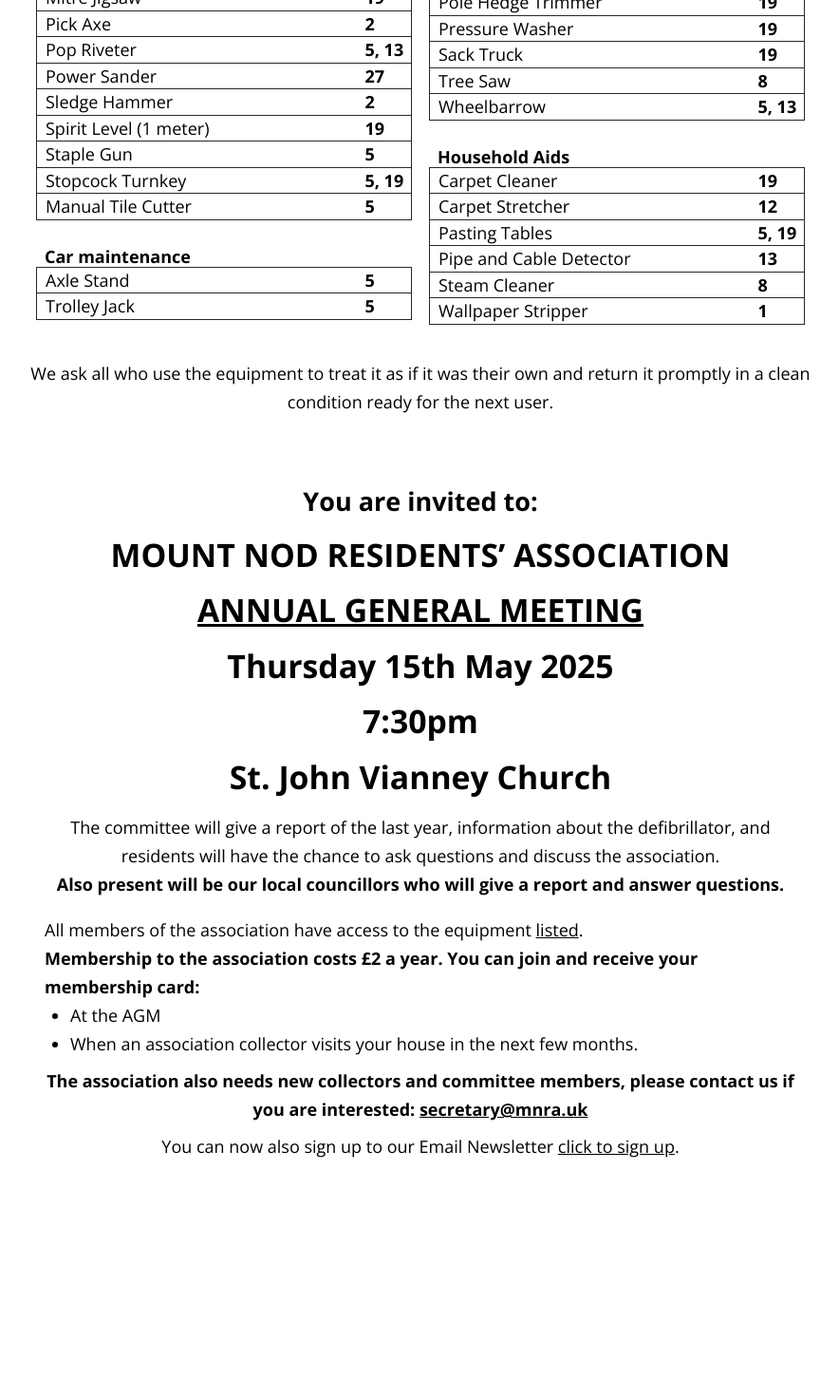
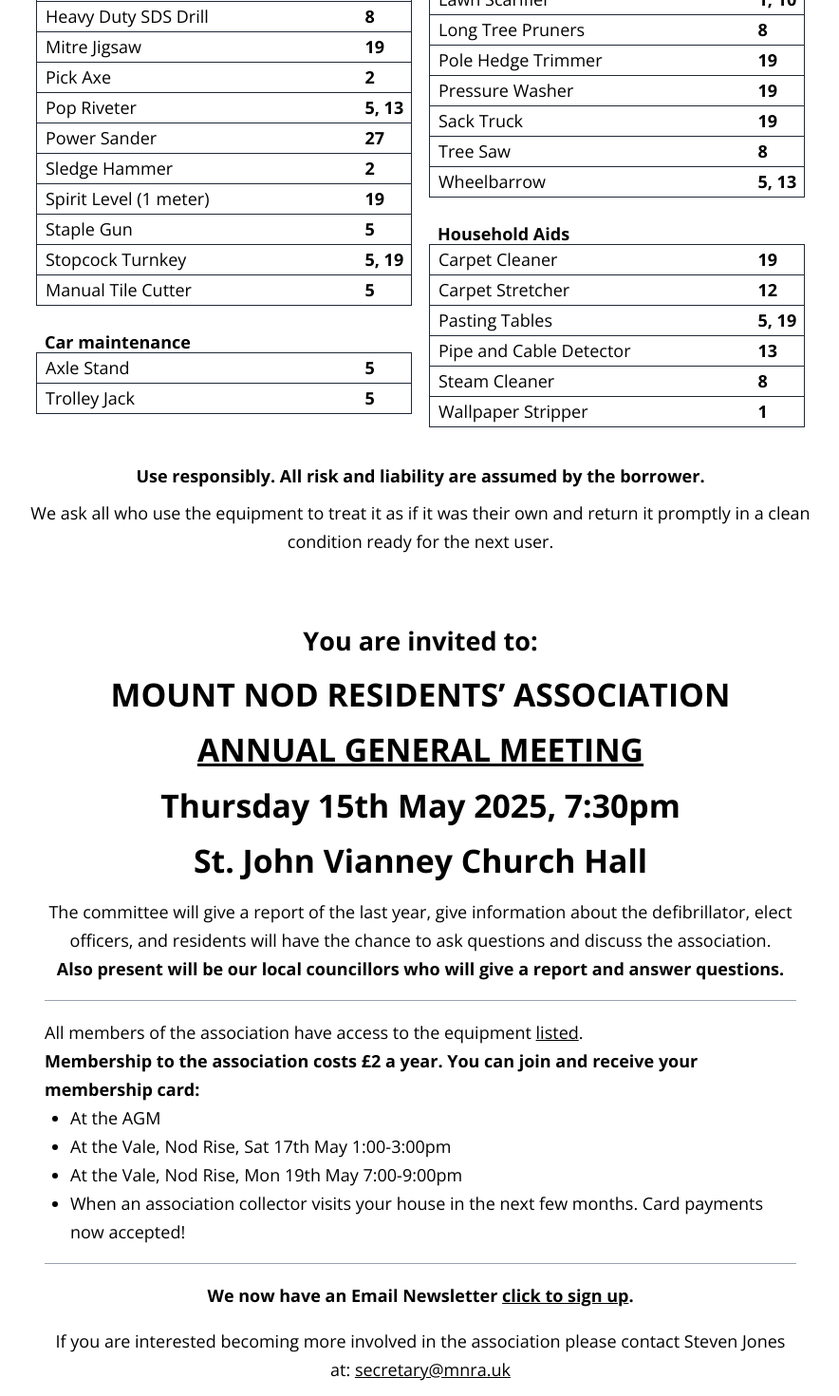
Before and after one commit to darthsteven/mnra, a SvelteKit app: page / in a window 1280 px wide. Shown: the part 600-2070 px from the top of the page at 95% size, without its empty margins (197-1081 px from the left). Before the commit the page ends 1858 px from the top, so only its background shows below. Built offline with nearby package versions, Linux system fonts and the light colour scheme.

Commit message:
Get the newsletter and latest info up.

```diff
--- a/package.json
+++ b/package.json
@@ -8,6 +8,7 @@
 		"preview": "vite preview"
 	},
 	"devDependencies": {
+		"@castlenine/svelte-qrcode": "^2.3.0",
 		"@sveltejs/adapter-auto": "^3.0.0",
 		"@sveltejs/adapter-static": "^3.0.1",
 		"@sveltejs/kit": "^2.0.0",
--- a/src/app.css
+++ b/src/app.css
@@ -49,7 +49,7 @@ html {
 .equipment td {
   @apply border;
   @apply border-gray-800;
-  @apply py-0.5;
+  @apply py-1;
 }
 @media print {
   .equipment td {
--- a/src/app.html
+++ b/src/app.html
@@ -9,6 +9,15 @@
 		<link rel="manifest" href="%sveltekit.assets%/favicon.ico/site.webmanifest" />
 		<meta name="viewport" content="width=device-width, initial-scale=1" />
 		%sveltekit.head%
+<!-- MailerLite Universal -->
+<script>
+    (function(w,d,e,u,f,l,n){w[f]=w[f]||function(){(w[f].q=w[f].q||[])
+    .push(arguments);},l=d.createElement(e),l.async=1,l.src=u,
+    n=d.getElementsByTagName(e)[0],n.parentNode.insertBefore(l,n);})
+    (window,document,'script','https://assets.mailerlite.com/js/universal.js','ml');
+    ml('account', '1437050');
+</script>
+<!-- End MailerLite Universal -->
 	</head>
 	<body data-sveltekit-preload-data="hover">
 		<div style="display: contents">%sveltekit.body%</div>
--- a/src/routes/+page.svelte
+++ b/src/routes/+page.svelte
@@ -1,15 +1,16 @@
 <script>
     import Agenda from "../components/Agenda.svelte";
+    import QRCode from '@castlenine/svelte-qrcode';
 </script>
 
 <svelte:head>
-  <title>Mount Nod Residents Association</title>
+<title>Mount Nod Residents Association</title>
 </svelte:head>
 
 <div class="mx-auto py-8 px-2 print:py-0 px-0 sm:max-w-3xl print:max-w-none">
     <h1 class="text-center font-bold text-3xl mb-4 print:hidden">MOUNT NOD RESIDENTS’ ASSOCIATION</h1>
     <a name="equipment">
-      <h2 class="text-center font-bold text-lg mb-1">EQUIPMENT LIST</h2>
+      <h2 class="text-center font-bold text-lg mb-1">EQUIPMENT LIST<span class="hidden print:inline">&nbsp;&mdash;&nbsp;please keep this safe</span></h2>
     </a>
     <p class="text-center mb-1">Available for use by all members free of charge on the Mount Nod Estate only</p>
     <p class="text-center mb-3">The number denotes the custodian for the item. These are listed on your membership
@@ -64,7 +65,7 @@
                     <td>13</td>
                 </tr>
                 <tr>
-                    <td>Heavy Duty Hammer Drill - SDS</td>
+                    <td>Heavy Duty SDS Drill</td>
                     <td>8</td>
                 </tr>
                 <tr>
@@ -227,11 +228,13 @@
         </div>
     </div>
 
-    <p class="text-center mt-2 mb-1 font-bold hidden print:block">An up-to-date list is available online: https://mnra.uk/</p>
+
+<p class="text-center font-bold  mt-2">Use responsibly. All risk and liability are assumed by the borrower.</p>
 
     <p class="text-center mt-2">We ask all who use the equipment to treat it as if it was their own and return it
         promptly in a clean condition ready for the next user.</p>
 
+<p class="text-center mt-8 mb-1 font-bold hidden print:block">An up-to-date list is available online: https://mnra.uk/</p>
 
     <div class="page-break mb-16 print:mb-0"></div>
 
@@ -240,33 +243,43 @@
         <h1 class="text-center font-bold text-2xl mb-4">You are invited to:</h1>
         <h2 class="text-center font-bold text-3xl mb-4">MOUNT NOD RESIDENTS’ ASSOCIATION</h2>
         <h2 class="text-center font-bold text-3xl mb-4"><span class="underline">ANNUAL GENERAL MEETING</span></h2>
-        <p class="text-center font-bold text-3xl mb-4">Thursday 15th May 2025</p>
-        <p class="text-center font-bold text-3xl mb-4">7:30pm</p>
-        <p class="text-center font-bold text-3xl mb-4">St. John Vianney Church</p>
+        <p class="text-center font-bold text-3xl mb-4">Thursday 15th May 2025, 7:30pm</p>
+        <!-- <p class="text-center font-bold text-3xl mb-4">7:30pm</p> -->
+        <p class="text-center font-bold text-3xl mb-4">St. John Vianney Church Hall</p>
 
         <div class="px-6">
             <div class="mb-4 text-center">
 
-                <p>The committee will give a report of the last year, information about the defibrillator, and residents will have the chance to ask questions and discuss the association.</p>
+                <p>The committee will give a report of the last year, give information about the defibrillator, elect officers, and residents will have the chance to ask questions and discuss the association.</p>
                 <p class="font-bold">Also present will be our local councillors who will give a report and answer
                     questions.</p>
             </div>
-
+<hr class="mb-4 border-gray-400">
             <p>All members of the association have access to the equipment <a data-sveltekit-reload href="#equipment" class="underline print:no-underline">listed<span class="hidden print:inline">&nbsp;on the reverse of this notice</span></a>.</p>
             <p class="font-bold">Membership to the association costs £2 a year. You can join and receive your membership
                 card:</p>
-            <ul class="list-outside ml-6 list-disc mb-2">
+            <ul class="list-outside ml-6 list-disc mb-4">
                 <li>At the AGM</li>
-                <!-- <li>At the Vale, Nod Rise, Sat 15th June 1:00-3:00pm</li> -->
-                <!-- <li>At the Vale, Nod Rise, Mon 17th June 7:00-9:00pm</li> -->
-                <li>When an association collector visits your house in the next few months.</li>
+                <li>At the Vale, Nod Rise, Sat 17th May 1:00-3:00pm</li>
+                <li>At the Vale, Nod Rise, Mon 19th May 7:00-9:00pm</li>
+                <li>When an association collector visits your house in the next few months. Card payments now accepted!</li>
             </ul>
 <!-- <p class="mb-4">We should be able to take <em>cashless</em> payments this year.</p> -->
-            <p class="text-center font-bold mb-2">The association also needs new collectors and committee
-                members, please contact us if you are interested: <a href="mailto:secretary@mnra.uk" class="underline print:no-underline">secretary@mnra.uk</a></p>
+<hr class="mb-4 border-gray-400">
+
+<div class="grid grid-cols-12 ">
+
+<div class="col-span-12 print:col-span-10 content-center text-center font-bold mb-4 ">We now have an Email Newsletter<span class="print:hidden">&nbsp;</span><button class="ml-onclick-form print:hidden underline" onclick="ml('show', 'AwCvYn', true)">click to sign up</button><span class="hidden print:inline">,<br>view our website: https://mnra.uk/ to sign up</span>.</div>
+<div class="hidden print:block content-center text-center">
+<QRCode data="https://mnra.uk/?utm_source=flyer" width="64" height="64" errorCorrectionLevel="M" />
+</div>
+
+</div>
+
+            <p class="text-center">If you are interested becoming more involved in the association please contact Steven Jones at: <a href="mailto:secretary@mnra.uk" class="underline print:no-underline">secretary@mnra.uk</a></p>
         </div>
 
-<div class="text-center">You can now also sign up to our Email Newsletter<span class="print:hidden">&nbsp;</span><button class="ml-onclick-form print:hidden underline" onclick="ml('show', 'AwCvYn', true)">click to sign up</button><span class="hidden print:inline">, view our website: https://mnra.uk/ to sign up</span>.</div>
+
     </div>
 
 </div>
```
Also changed, not shown: 1 other file (tests, documents, lock files or other folders).
